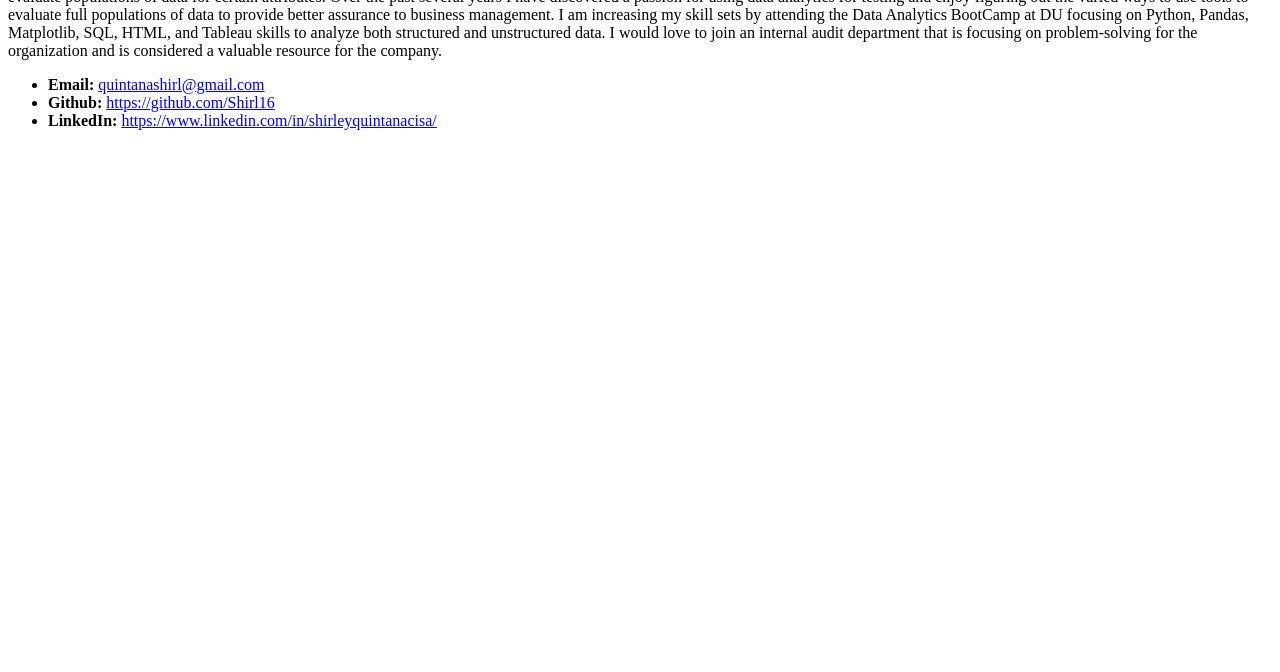
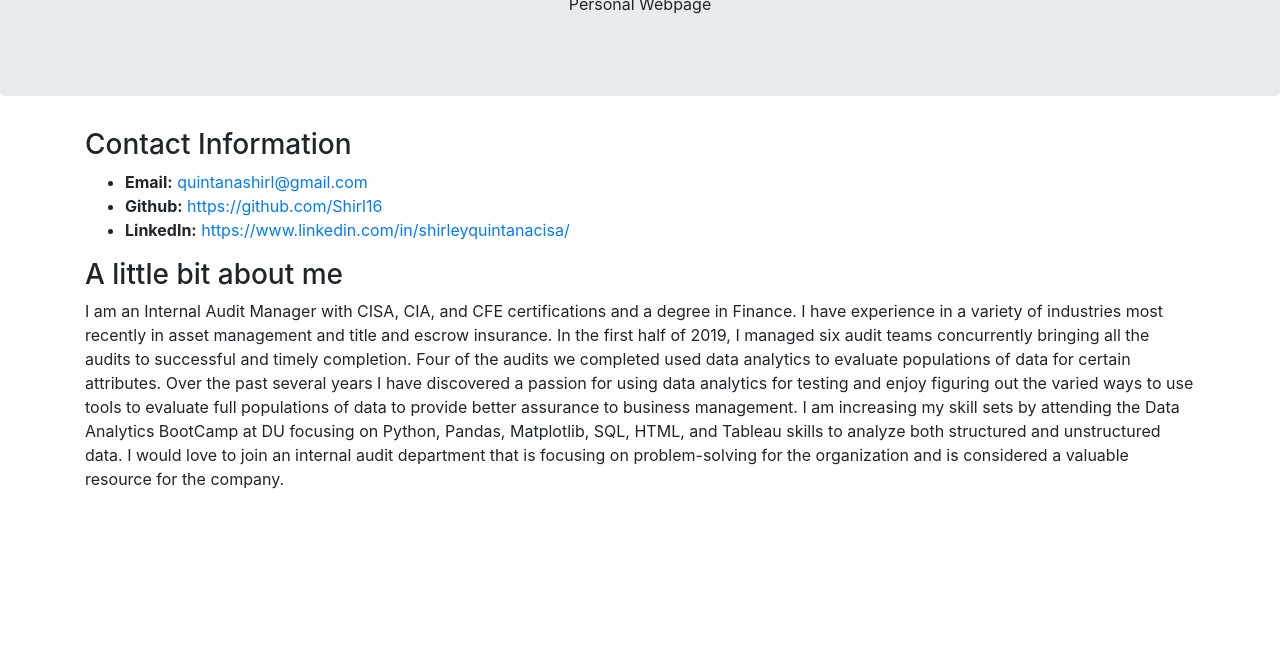
Before and after one commit to Shirl16/Shirl16.github.io, a plain HTML site: page index.html in a window 1280 px wide. Shown: the part 128-800 px from the top of the page. Drawn offline with nearby package versions, Linux system fonts and the light colour scheme.

Commit message:
update html

```diff
--- a/index.html
+++ b/index.html
@@ -1,27 +1,43 @@
+<!-- ## practice html for personal webpage -->
+
+
 <!DOCTYPE html>
-<html lang="en-us">
+<html lang="en">
 <head>
-  <meta charset="UTF-8">
-  <title>Shirley Quintana Bio</title>
+  <title>S_Quintana_Bio</title>
+  <meta charset="utf-8">
+  <meta name="viewport" content="width=device-width, initial-scale=1">
+  <link rel="stylesheet" href="https://maxcdn.bootstrapcdn.com/bootstrap/4.3.1/css/bootstrap.min.css">
+  <script src="https://ajax.googleapis.com/ajax/libs/jquery/3.4.0/jquery.min.js"></script>
+  <script src="https://cdnjs.cloudflare.com/ajax/libs/popper.js/1.14.7/umd/popper.min.js"></script>
+  <script src="https://maxcdn.bootstrapcdn.com/bootstrap/4.3.1/js/bootstrap.min.js"></script>
 </head>
-
 <body>
 
+<div class="jumbotron text-center">
   <h1>Shirley Quintana</h1>
+  <p>Personal Webpage</p>
+</div>
 
-  <!-- <img src="sunflowers_in_denver.jpg" alt="A Picture of Sunflowers in Denver" width="80%"> -->
+<div class="container">
+  <div class="row">
+    <div class="col-sm-8">
+      <h3>Contact Information</h3>
+      <ul>
+        <li><strong>Email:</strong> <a href="#">quintanashirl@gmail.com</a></li>
+        <li><strong>Github:</strong> <a href="#">https://github.com/Shirl16</a></li>
+        <li><strong>LinkedIn:</strong> <a href="#">https://www.linkedin.com/in/shirleyquintanacisa/</a></li>
+      </ul>
 
-  <p>I am an Internal Audit Manager with CISA, CIA, and CFE certifications and a degree in Finance.  I have experience in a variety of industries most recently in asset management and title and escrow insurance.  In the first half of 2019, I managed six audit teams concurrently bringing all the audits to successful and timely completion. Four of the audits we completed used data analytics to evaluate populations of data for certain attributes. Over the past several years I have discovered a passion for using data analytics for testing and enjoy figuring out the varied ways to use tools to evaluate full populations of data to provide better assurance to business management.  I am increasing my skill sets by attending the Data Analytics BootCamp at DU focusing on Python, Pandas, Matplotlib, SQL, HTML, and Tableau skills to analyze both structured and unstructured data.   I would love to join an internal audit department that is focusing on problem-solving for the organization and is considered a valuable resource for the company. </p>
+    </div>
 
-
-  <ul>
-    <li><strong>Email:</strong> <a href="#">quintanashirl@gmail.com</a></li>
-    <li><strong>Github:</strong> <a href="#">https://github.com/Shirl16</a></li>
-    <li><strong>LinkedIn:</strong> <a href="#">https://www.linkedin.com/in/shirleyquintanacisa/</a></li>
-  </ul>
-
-
+    <div class="col-sm-12">
+      <h3>A little bit about me</h3>
+      <p>I am an Internal Audit Manager with CISA, CIA, and CFE certifications and a degree in Finance.  I have experience in a variety of industries most recently in asset management and title and escrow insurance.  In the first half of 2019, I managed six audit teams concurrently bringing all the audits to successful and timely completion. Four of the audits we completed used data analytics to evaluate populations of data for certain attributes. Over the past several years I have discovered a passion for using data analytics for testing and enjoy figuring out the varied ways to use tools to evaluate full populations of data to provide better assurance to business management.  I am increasing my skill sets by attending the Data Analytics BootCamp at DU focusing on Python, Pandas, Matplotlib, SQL, HTML, and Tableau skills to analyze both structured and unstructured data.   I would love to join an internal audit department that is focusing on problem-solving for the organization and is considered a valuable resource for the company.</p>
+      <!-- <p>Ut enim ad minim veniam, quis nostrud exercitation ullamco laboris...</p> -->
+    </div>
+  </div>
+</div>
 
 </body>
-
 </html>
```
